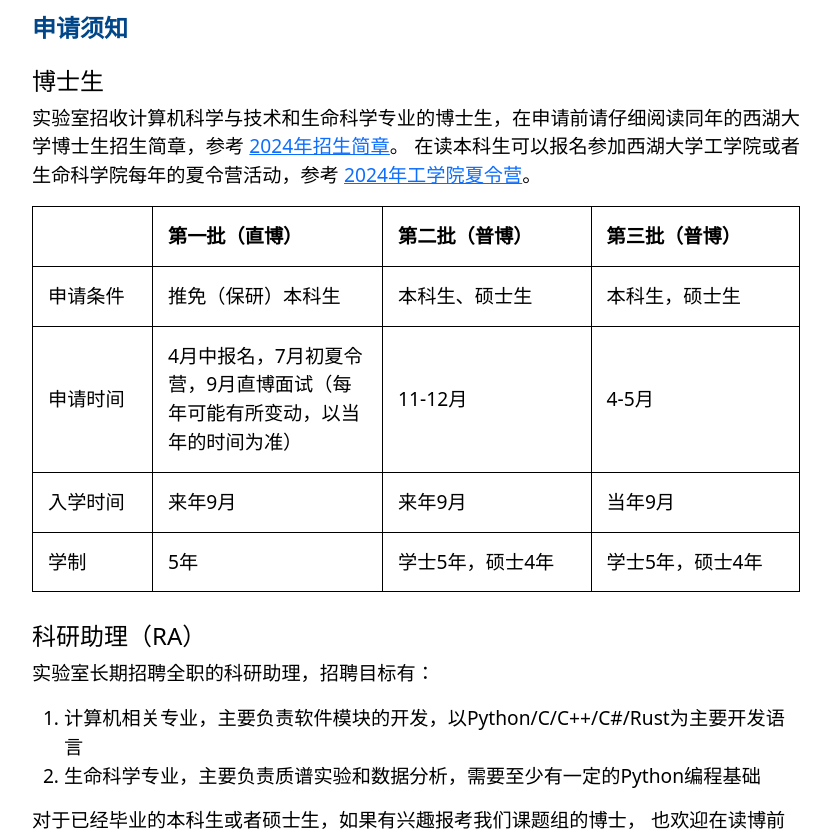
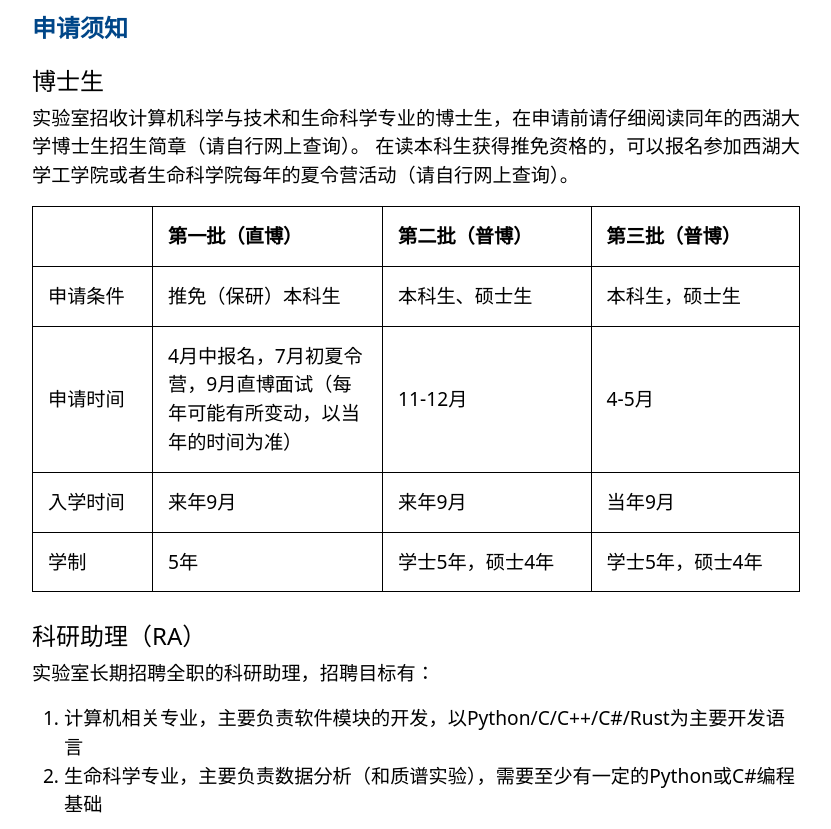
Before and after one commit to jalew188/fennomix.github.io, a plain HTML site: page contact.html in a window 1280 px wide. Shown: the part 860-1689 px from the top of the page, without its empty margins (224-1055 px from the left). Drawn offline with Linux system fonts and the light colour scheme; a web font is replaced by a local one.

Commit message:
update contact.html

```diff
--- a/contact.html
+++ b/contact.html
@@ -123,10 +123,8 @@
         <h3>申请须知</h3>
         <h4>博士生</h4>
         <p>
-          实验室招收计算机科学与技术和生命科学专业的博士生，在申请前请仔细阅读同年的西湖大学博士生招生简章，参考
-          <a href="https://www.westlake.edu.cn/news_events/westlakenews/zsdt/202308/t20230808_30693.shtml">2024年招生简章</a>。
-          在读本科生可以报名参加西湖大学工学院或者生命科学院每年的夏令营活动，参考
-          <a href="https://www.westlake.edu.cn/admissions_aid/shorttermprograms/tzgg/202404/t20240410_39140.shtml">2024年工学院夏令营</a>。
+          实验室招收计算机科学与技术和生命科学专业的博士生，在申请前请仔细阅读同年的西湖大学博士生招生简章（请自行网上查询）。
+          在读本科生获得推免资格的，可以报名参加西湖大学工学院或者生命科学院每年的夏令营活动（请自行网上查询）。
         </p>
         <table style="width:100%;">
             <tr>
@@ -166,7 +164,7 @@
             实验室长期招聘全职的科研助理，招聘目标有：
             <ol>
               <li>计算机相关专业，主要负责软件模块的开发，以Python/C/C++/C#/Rust为主要开发语言</li>
-              <li>生命科学专业，主要负责质谱实验和数据分析，需要至少有一定的Python编程基础</li>
+              <li>生命科学专业，主要负责数据分析（和质谱实验），需要至少有一定的Python或C#编程基础</li>
             </ol>
             对于已经毕业的本科生或者硕士生，如果有兴趣报考我们课题组的博士，
             也欢迎在读博前以科研助理的身份提前加入课题组，提前了解实验室环境。
```
